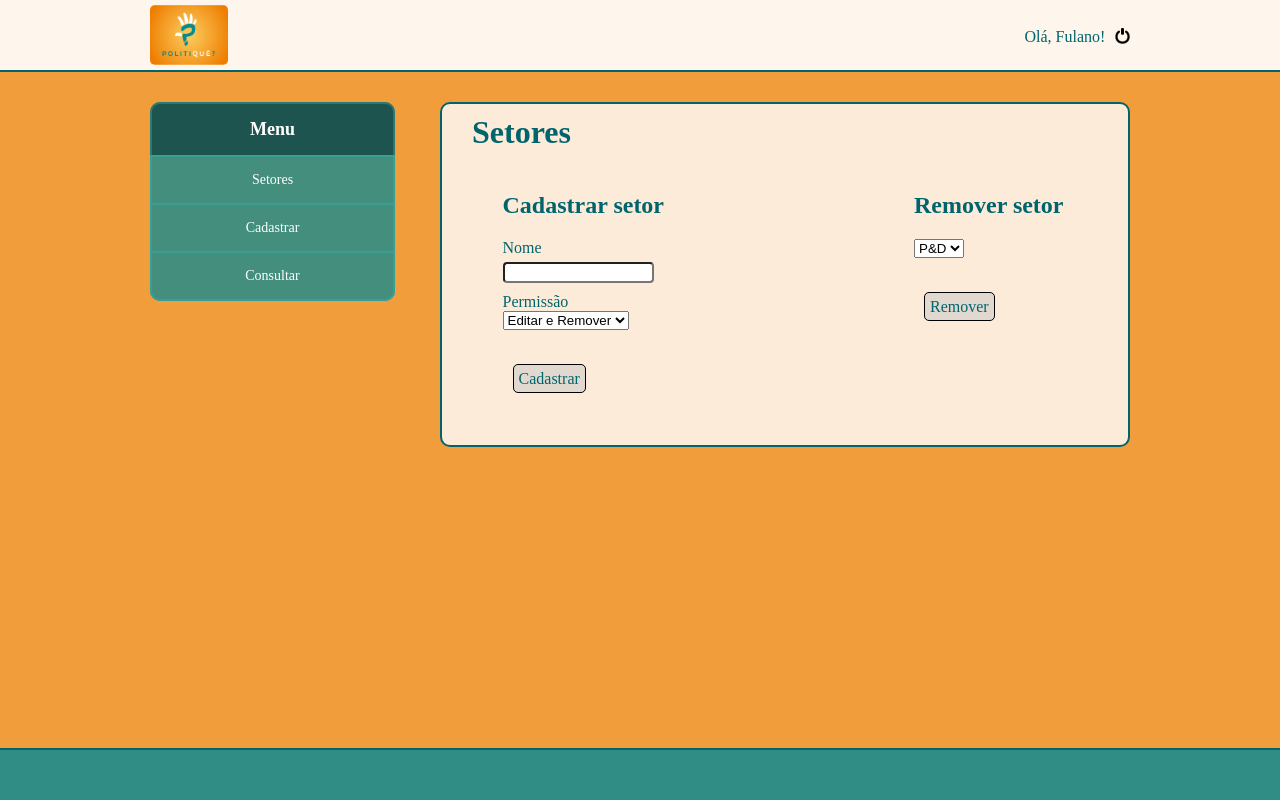
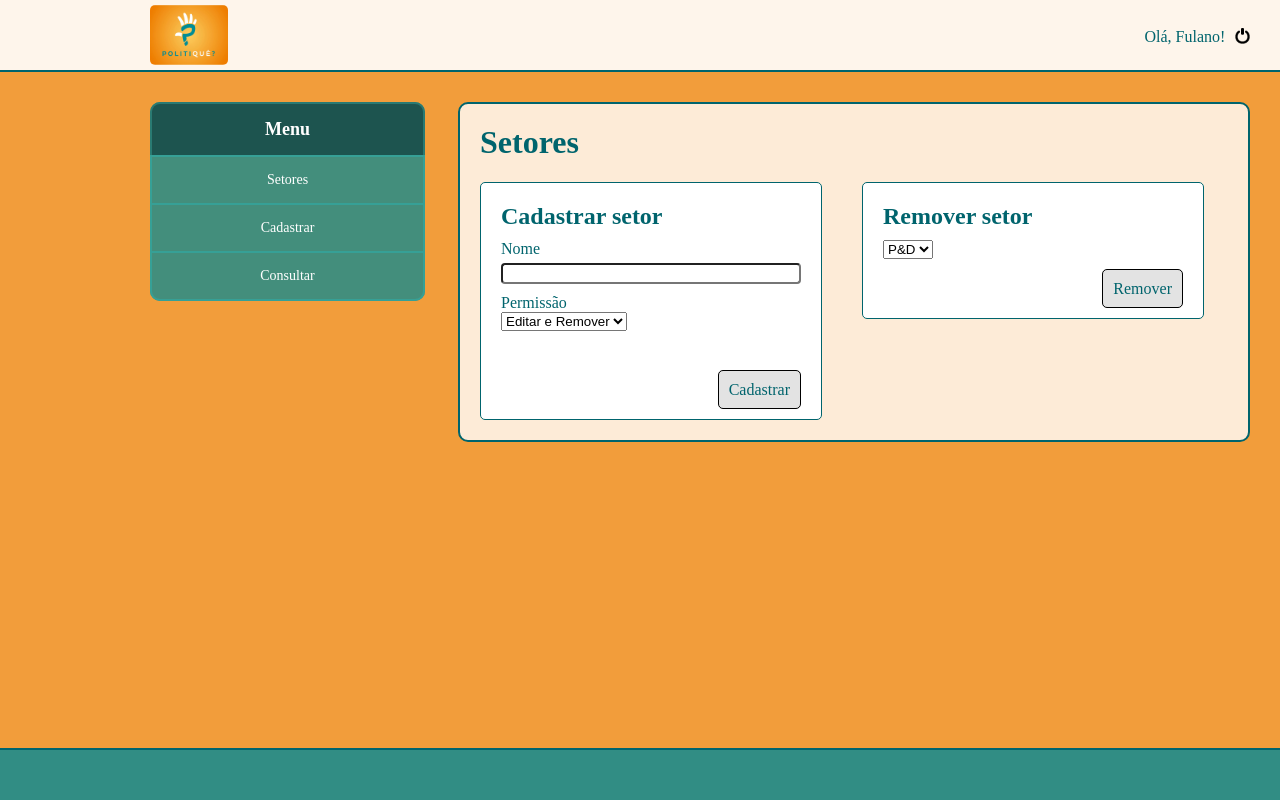
Before and after one commit to TomasArruda/Politique, a Django app: page /Website/Setor in a window 1280 px wide. Run offline with Django 3.2, Linux system fonts and the light colour scheme.

Commit message:
Alterações no css da pagina de cadastro/remoção dos setores

```diff
--- a/Static/css/baseInternaStyle.css
+++ b/Static/css/baseInternaStyle.css
@@ -123,17 +123,16 @@
 
 /*--- Tela Principal ---*/
 .main {
-	width:70%;
+	min-width:68%;
 	background: rgba(255,255,255,0.8);
 	float: right;
 	border: 2px solid rgb(0,100,109);
 	border-radius: 10px;
 	margin-bottom: 30px;
+	padding: 20px;
 }
 
 .wrap-txt {
-	margin:30px;
-	margin-top: 10px;
 	color:rgb(0,100,109);
 }
 
--- a/Static/css/baseStyle.css
+++ b/Static/css/baseStyle.css
@@ -24,6 +24,7 @@ body {
 
 .container {
 	margin:0 150px;
+	min-width: 1100px;
 }
 
 footer {
--- a/Static/css/setoresStyle.css
+++ b/Static/css/setoresStyle.css
@@ -1,3 +1,13 @@
+#cadastrarSetor {
+	background: white;
+	min-width: 300px;
+	padding: 20px;
+	float: left;
+	border-radius: 5px;
+	border: 1px solid rgb(0,100,109);
+	margin-right: 40px;
+}
+
 .cadastrar-form-div {
 	margin-bottom: 10px;
 }
@@ -5,7 +15,7 @@
 .cadastrar-form-input {
 	display: block;
 	padding: 2.5px;
-	/*width: 100%;*/
+	width: 100%;
 	border-radius: 4px;
 	font-size: 11px;
 	margin-top: 5px;
@@ -14,23 +24,25 @@
 .buttonDiv {
 	margin: 0;
 	margin-right: 0;
-	height: 45px;
 	margin-top:40px;
+	float: right;
 }
 
 .button {
 	padding: 10px;
 	border: 1px solid black;
 	border-radius: 5px;
+	height: 30px;
 	background-color: rgba(200,200,200,0.5);
 }
 
-#removerButton {
-	padding: 5px;
-	border: 1px solid black;
+#removerSetor {
+	background: white;
+	min-width: 300px;
+	padding: 20px;
+	float: left;
 	border-radius: 5px;
-	background-color: rgba(200,200,200,0.5);
-	margin-left:10px;
+	border: 1px solid rgb(0,100,109);
 }
 
 .button:hover {
@@ -38,23 +50,7 @@
 	background-color: rgba(200,200,200,0.8);
 }
 
-.removerSetor, .cadastrarSetor {
-	float:left;
+#cadastrarTitulo, #removerTitulo {
+	margin: 0;
+	margin-bottom: 10px;
 }
-
-.removerSetor {
-	margin-left:250px;
-}
-
-.setorWrap {
-	margin:0 auto;
-	overflow:hidden;
-	width:565px;
-}
-
-@media(max-width:1026px) {
-	.removerSetor, .cadastrarSetor {
-	float:none;
-	margin-left:0;
-}
-}
--- a/Templates/baseinterna.html
+++ b/Templates/baseinterna.html
@@ -26,7 +26,7 @@
 				<div class="menu">
 					<ul>
 						<li id="first">Menu</li>
-						<a href="#"><li>Setores</li></a>
+						<a href="{% url 'Setor' %}"><li>Setores</li></a>
 						<li class="btn-show">Cadastrar</li>
 						<div class="hdn">
 							<a href="{% url 'CadastrarIniciativa' %}"><li>Cadastrar Iniciativa</li></a>
--- a/Templates/setores.html
+++ b/Templates/setores.html
@@ -12,12 +12,8 @@ Setores
 
 {% block body %}
 
-<div class="setorWrap">
-
-	<div class="cadastrarSetor">
-		<h2>Cadastrar setor</h2>
-
-
+<div id="cadastrarSetor">
+	<h2 id="cadastrarTitulo">Cadastrar setor</h2>
 	<div class="cadastrar-form-div">
 		<label for="inputNome">Nome</label>
 		<input type="text" name="nome" id="inputNome" class="cadastrar-form-input" placeholder="">
@@ -33,13 +29,12 @@ Setores
 	</div>
 
 	<div class="buttonDiv cadastrar-form-div">
-			<span id="removerButton" class="button" onclick="#">Cadastrar</span>
+		<span id="cadastrarButton" class="button" onclick="#">Cadastrar</span>
 	</div>
 </div>
 
-	<div class="removerSetor">
-	<h2>Remover setor</h2>
-
+<div id="removerSetor">
+<h2 id="removerTitulo">Remover setor</h2>
 	<select>
 		<option value="p&d">P&D</option>
 		<option value="rh">RH</option>
@@ -48,9 +43,6 @@ Setores
 		<span id="removerButton" class="button" onclick="#">Remover</span>
 	</div>
 </div>
-
-</div>
-
 {% endblock %}
 
 {% block scripts %}
```
Lines whose indentation alone changed are shown as unchanged.
